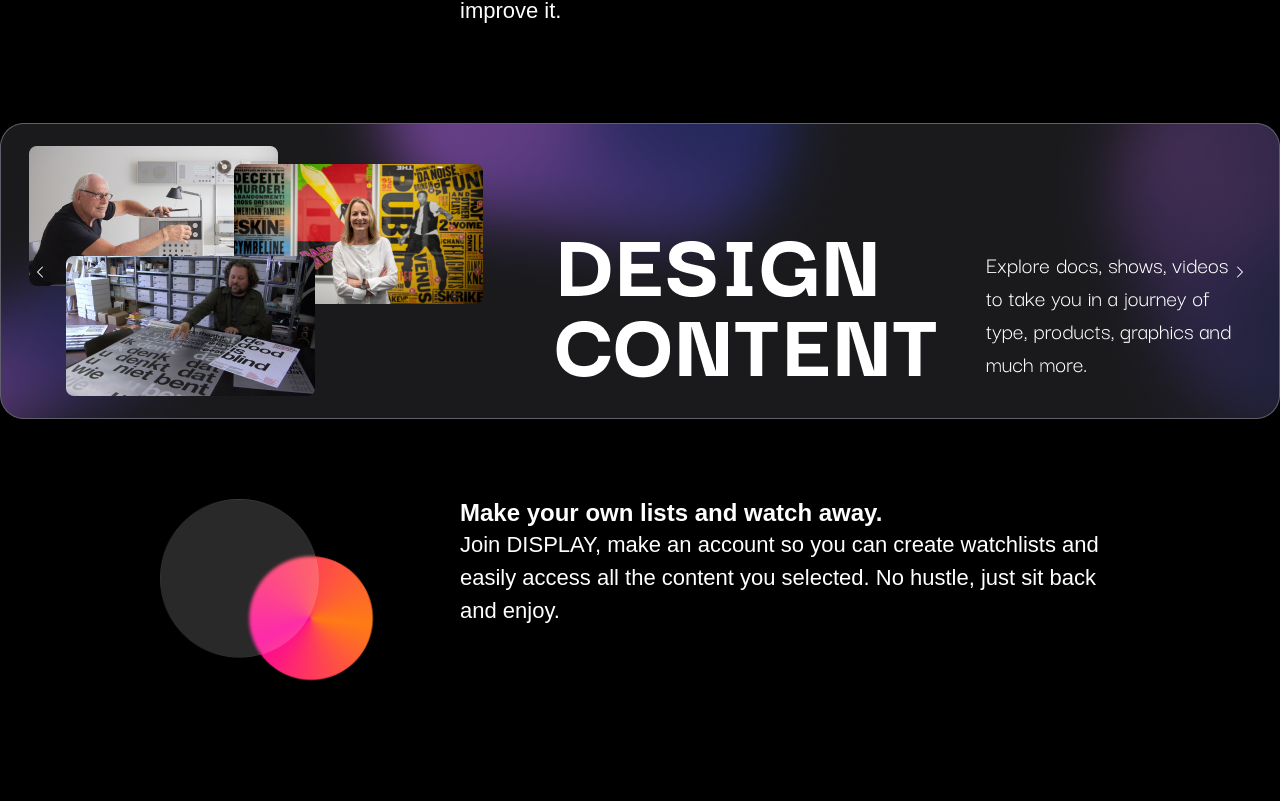
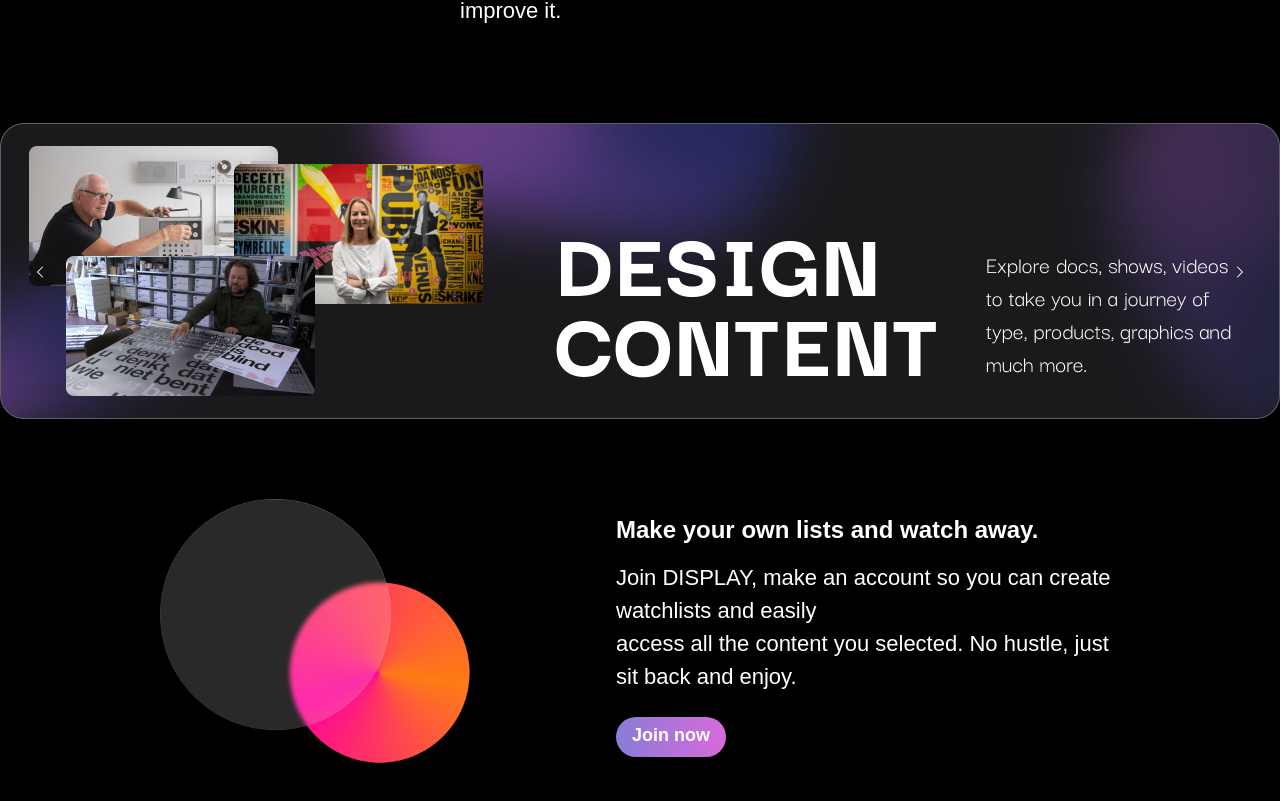
Before and after one commit to bercianine/react-app, a React (Vite) app: page / in a window 1280 px wide. Shown: the part 706-1507 px from the top of the page. Before the commit the page ends 1473 px from the top, so only its background shows below. Built offline with nearby package versions, Linux system fonts and the light colour scheme; a web font is replaced by a local one.

Commit message:
Created a button and styled sections

```diff
--- a/src/App.tsx
+++ b/src/App.tsx
@@ -10,7 +10,7 @@ import shapes from "./assets/shapes.png"
 
 const IMAGES = [banner1, banner2, banner3]
 const sectionOne = ['Inspiration and motivation can come from many sources. I selected a few for you.', "DISPLAY is a place to find exactly what you need to take you where you need to go. Stuck in what seems like a dead end in your project? Starting a new one without a clue on how to kick things off? Maybe you're looking at the final product of your hard work but still it doesn't seem to be clicking, there's something missing, but what? There are answers to your questions. There is a way to stop wondering. Ever heard of the sentence, you don't need to reinvent the wheel? Well, with the right research, perhaps you can still improve it."]
-const sectionTwo = [shapes, 'Make your own lists and watch away.', 'Join DISPLAY, make an account so you can create watchlists and easily access all the content you selected. No hustle, just sit back and enjoy.']
+const sectionTwo = [shapes, 'Make your own lists and watch away.', 'Join DISPLAY, make an account so you can create watchlists and easily \n access all the content you selected. No hustle, just sit back and enjoy.']
 
 function App() {
   return (
@@ -18,7 +18,7 @@ function App() {
       <Navbar />
       <SectionText rightSide={sectionOne[0]} leftSide={sectionOne[1]} />
       <Carousel imageUrls={IMAGES}/>
-      <SectionImage image={sectionTwo[0]} heading={sectionTwo[1]} text={sectionTwo[2]} />
+      <SectionImage image={sectionTwo[0]} heading={sectionTwo[1]} text={sectionTwo[2]} buttonText="Join now"/>
     </>
   )
 }
--- /dev/null
+++ b/src/components/Button.tsx
@@ -0,0 +1,11 @@
+interface Props {
+  text: string;
+}
+
+const Button = ({text}: Props) => {
+  return (
+    <div className="btn btn-primary">{text}</div>
+  )
+}
+
+export default Button
--- a/src/components/SectionImage.tsx
+++ b/src/components/SectionImage.tsx
@@ -1,16 +1,22 @@
+import Button from "./Button";
+
 interface Props {
   image: string;
   heading: string;
   text: string;
+  buttonText: string;
 }
 
-const SectionImage = ({image, heading, text}: Props) => {
+const SectionImage = ({image, heading, text, buttonText}: Props) => {
+  const formattedText = text.replace(/\n/g, '<br>');
+
   return (
-    <div className="section-container">
-      <img src={image} className="section-content" />
+    <div className="img-section-container">
+      <img src={image} className="img-section-img" />
       <div>
         <h4 className="section-content">{heading}</h4>
-        <p className="section-content">{text}</p>
+        <p className="section-content" dangerouslySetInnerHTML={{__html: formattedText}}></p>
+        <Button text={buttonText} />
       </div>
     </div>
   )
--- a/src/main.tsx
+++ b/src/main.tsx
@@ -6,6 +6,7 @@ import './stylesheets/App.css'
 import './stylesheets/Navbar.css'
 import './stylesheets/Carousel.css'
 import './stylesheets/Section.css'
+import './stylesheets/Button.css'
 
 ReactDOM.createRoot(document.getElementById('root')!).render(
   <React.StrictMode>
--- /dev/null
+++ b/src/stylesheets/Button.css
@@ -0,0 +1,8 @@
+.btn-primary {
+  background: linear-gradient(90deg, rgba(137,124,215,1) 0%, rgba(216,106,218,1) 100%);
+  border: 0;
+  padding: 5px 16px 8px 16px;
+  border-radius: 24px;
+  font-size: 18px;
+  font-weight: 600;
+}
--- a/src/stylesheets/Section.css
+++ b/src/stylesheets/Section.css
@@ -6,14 +6,37 @@
   padding: 80px 160px 80px 160px;
 }
 
+  .section-container p {
+    font-size: 22px;
+  }
+
+  .section-container h4 {
+    font-weight: 700;
+  }
+
 .section-content {
   width: 100%;
 }
 
-.section-container p {
-  font-size: 22px;
+.img-section-container {
+  display: grid;
+  grid-template-columns: 1fr 3fr;
+  gap: 136px;
+  width: 100%;
+  padding: 80px 160px 80px 160px;
+  align-items: center;
 }
 
-.section-container h4 {
-  font-weight: 700;
-}
+  .img-section-container p {
+    font-size: 22px;
+    margin-bottom: 24px;
+  }
+
+  .img-section-container h4 {
+    font-weight: 700;
+    margin-bottom: 16px;
+  }
+
+  .img-section-img {
+    width: 320px;
+  }
```
